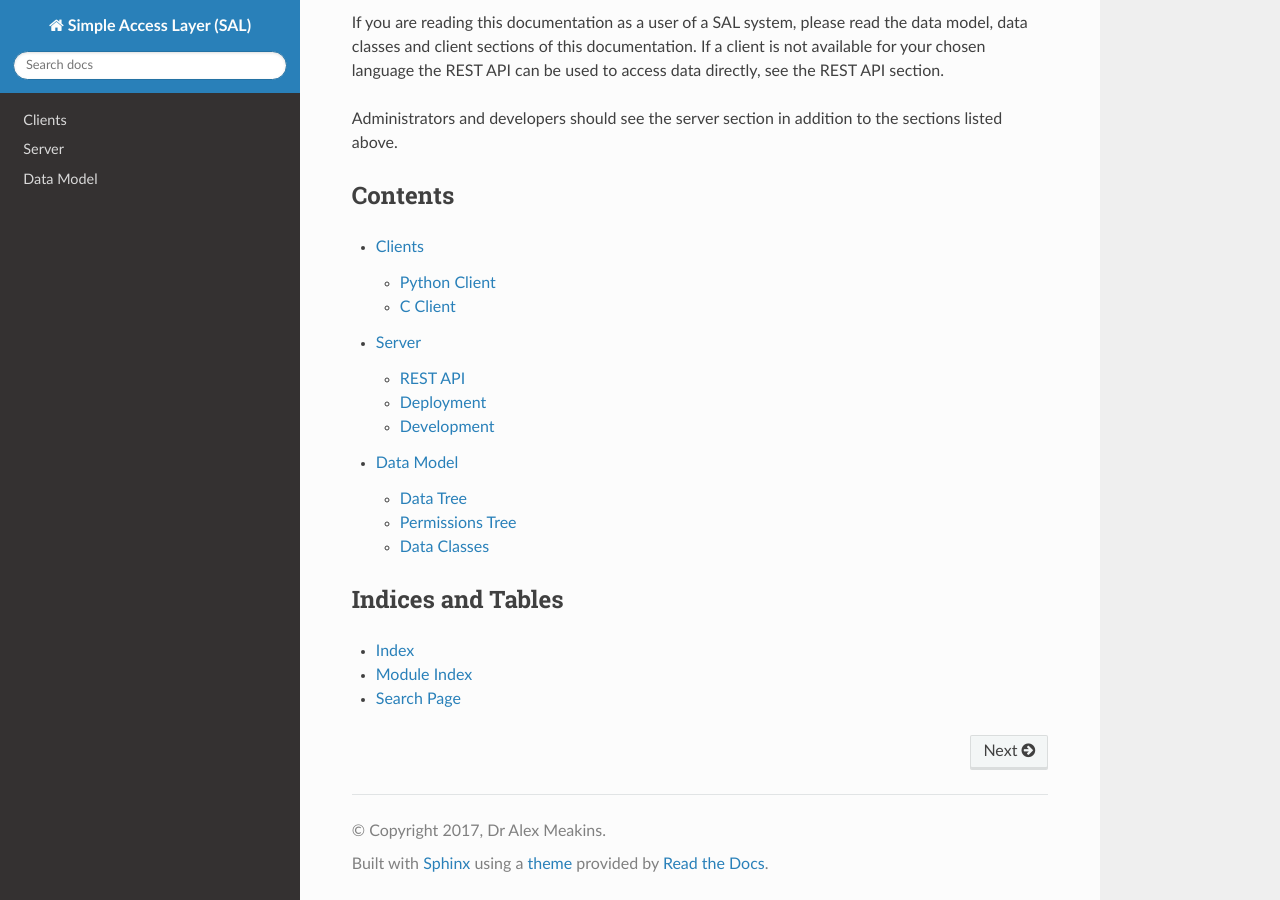
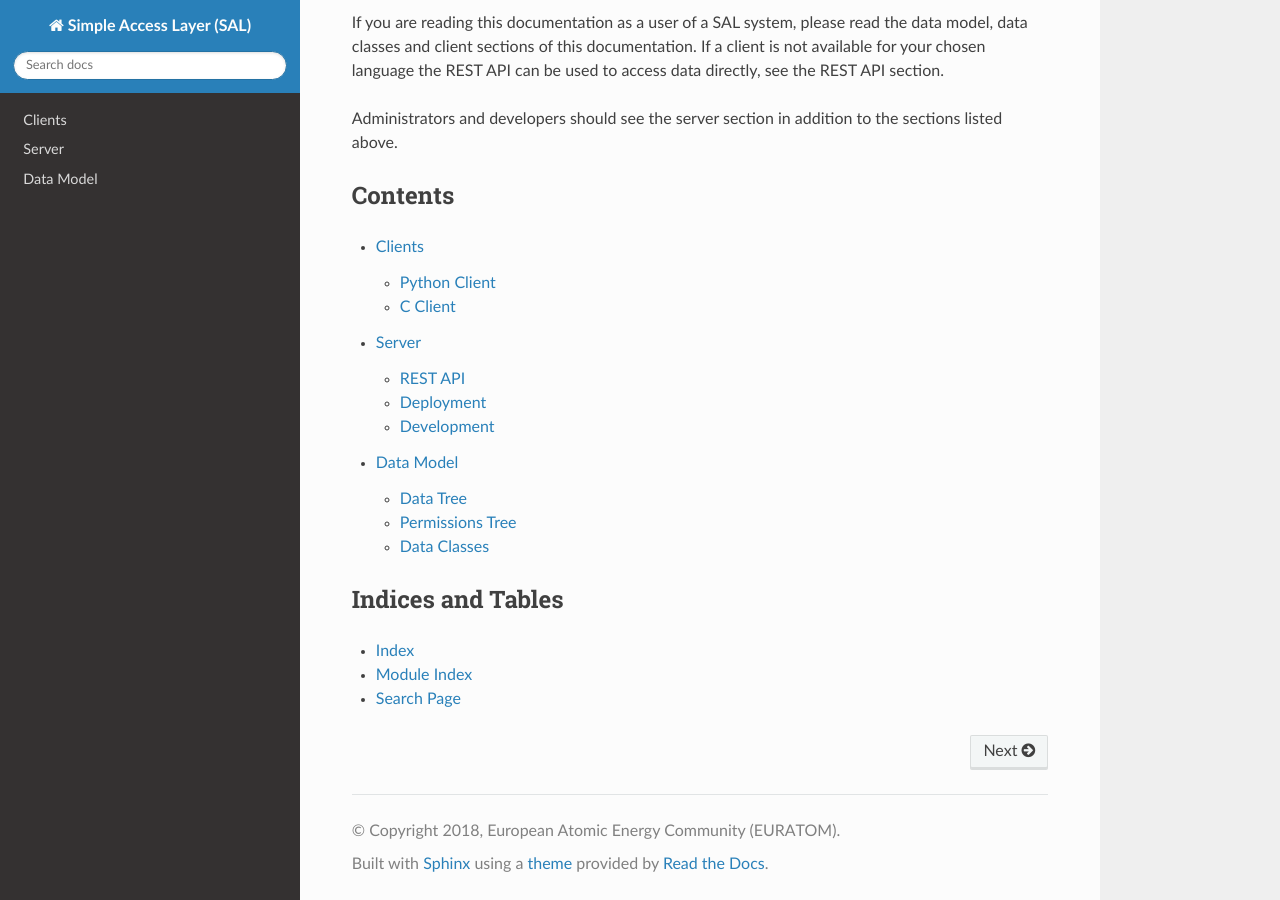
Before and after one commit to simple-access-layer/source, a Sphinx documentation site: the page built from doc/source/index.rst, in a window 1280 px wide and 900 px high, scrolled down 783 px. Built offline with Sphinx 7.4.7 and the Read the Docs theme 2.0.0, drawn with Linux system fonts in a browser that asks for light colours.

Commit message:
Fixed incorrect copyright message.

```diff
--- a/doc/source/conf.py
+++ b/doc/source/conf.py
@@ -54,7 +54,7 @@ master_doc = 'index'
 
 # General information about the project.
 project = 'Simple Access Layer (SAL)'
-copyright = '2017, Dr Alex Meakins'
+copyright = '2018, European Atomic Energy Community (EURATOM)'
 author = 'Dr Alex Meakins'
 
 # The version info for the project you're documenting, acts as replacement for
```
